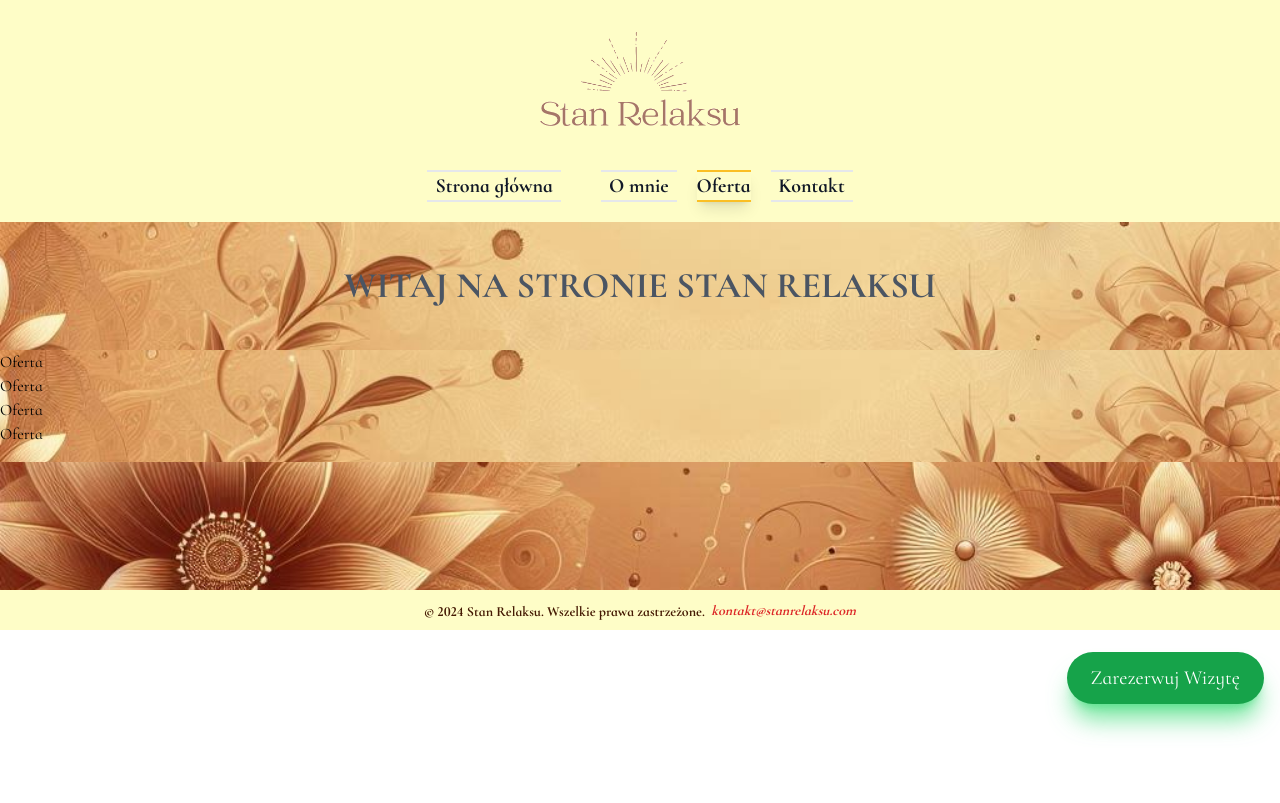
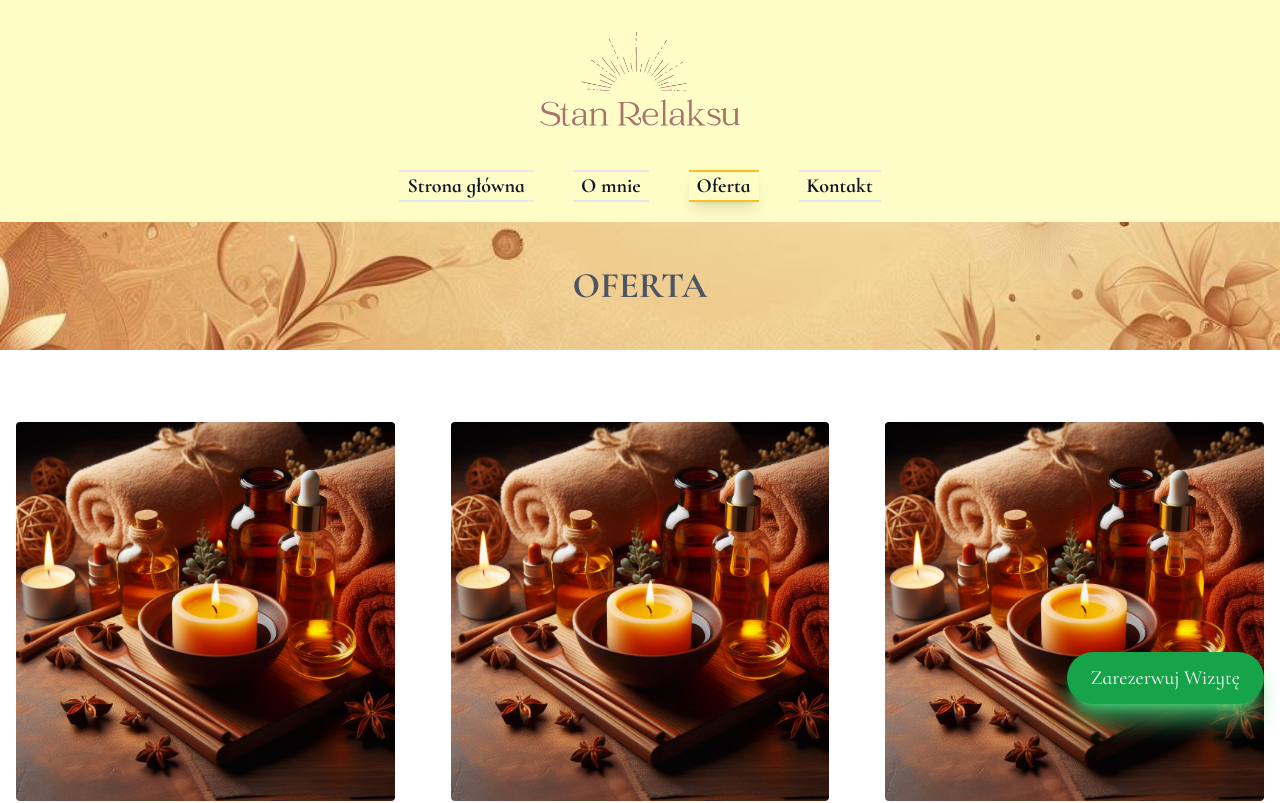
Before and after one commit to PiotrRegulski/stan-relaksu, a Next.js app: page /offer in a window 1280 px wide. Shown: the top 803 px of the page. Built offline with nearby package versions, Linux system fonts and the light colour scheme.

Commit message:
first version offer page

```diff
--- a/src/app/offer/page.tsx
+++ b/src/app/offer/page.tsx
@@ -1,18 +1,43 @@
-import React from 'react';
-
+import React from "react";
+import { OfferItem } from "@/data/OfferItem";
+import Link from "next/link";
+import Image from "next/image";
 interface OfferProps {
   // Tutaj możesz dodać właściwości, jeśli są potrzebne
 }
 
-const Offer: React.FC<OfferProps> = () => {
+const OfferPage: React.FC<OfferProps> = () => {
   return (
-    <header className="bg-cover bg-center h-28" style={{ backgroundImage: "url('/ofertabg.png')" }}>
-      <h2>Oferta</h2>
-      <h2>Oferta</h2>
-      <h2>Oferta</h2>
-      <h2>Oferta</h2>
-    </header>
+    <>
+      <header
+        id="offer-header"
+        className=" grid grid-cols-1 gap-2 place-items-center  sm:h-32 bg-cover bg-center "
+        style={{ backgroundImage: "url('/ofertabg.png')" }}
+      >
+        <h1 className=" px-4 py-3 md:text-4xl text-xl  text-center font-bold uppercase text-gray-600">
+          Oferta
+        </h1>
+      </header>
+      <main className="flex justify-center sm:mt-12">
+        <section className="grid grid-cols-1 sm:grid-cols-3 gap-6">
+          {OfferItem.map((offerItem) => (
+            <div key={offerItem.id} className="mx-4 my-6 ">
+              <Link href={`/offer/${offerItem.slug}`}>
+                <Image
+                  src={`/${offerItem.image}`}
+                  alt={offerItem.title}
+                  width={400}
+                  height={400}
+                  className="rounded"
+                />
+                <p className="text-xl text-center font-bold px-3 py-4">{offerItem.title}</p>
+              </Link>
+            </div>
+          ))}
+        </section>
+      </main>
+    </>
   );
 };
 
-export default Offer;
+export default OfferPage;
--- a/src/app/page.tsx
+++ b/src/app/page.tsx
@@ -5,11 +5,21 @@ import { lato } from "@/components/fonts";
 export default function Home() {
   return (
     <>
-
+      <div
+        className=" grid grid-cols-1 gap-2 place-items-center  sm:h-32 bg-cover bg-center "
+        style={{ backgroundImage: "url('/ofertabg.png')" }}
+      >
+        <h1 className=" px-4 py-3 md:text-4xl text-xl  text-center font-bold uppercase text-gray-600">
+          Witaj na stronie głównej
+        </h1>
+      </div>
       <main className=" grid grid-cols-1 sm:grid-cols-2 h-full sm:my-10 sm:mx-2">
 
+        <div className="  sm:px-4 px-1 sm:pb-3  h-64  sm:h-full relative ">
+          <HomepageImage />
+        </div>
         <section className="flex flex-col sm:my-2 bg-primary/45 shadow-xl rounded border-4 border-amber-300 min-h-1/3 sm:min-h-max ">
-          <div className={`${lato.className}flex justify-center`}>
+          <div className={`${lato.className}flex justify-center sm:mt-9`}>
             <h2 className=" sm:mt-12 md:text-4xl text-xl text-center font-bold uppercase py-2 text-amber-950">
               Czym się zajmuje
             </h2>
@@ -39,11 +49,7 @@ export default function Home() {
             </div>
           </div>
         </section>
-        <div className="  sm:px-4 px-1 sm:py-3 h-64  sm:h-full relative ">
-          <HomepageImage />
-        </div>
       </main>
-
     </>
   );
 }
--- a/src/components/layout/MainHeader.tsx
+++ b/src/components/layout/MainHeader.tsx
@@ -13,7 +13,7 @@ const MainHeader = () => {
   const toggleMenu = useCallback(() => setIsOpen(!isOpen), [isOpen]);
   const currentPath = usePathname();
   const getLinkClassName = (path:string):string => {
-    return currentPath === path ? 'border-y-2 border-amber-400 shadow-lg text-gray-900 font-bold' : 'px-2 mx-5  text-gray-900 font-bold border-y-2 hover:border-y-2 hover:border-amber-400 hover:shadow-lg';
+    return currentPath === path ? ' px-2 mx-5  border-y-2 border-amber-400 shadow-lg text-gray-900 font-bold' : 'px-2 mx-5  text-gray-900 font-bold border-y-2 hover:border-y-2 hover:border-amber-400 hover:shadow-lg';
   };
   return (
     <div className="relative">
@@ -111,14 +111,7 @@ const MainHeader = () => {
           </nav>
         </div>
       </header>
-      <div
-        className=" grid grid-cols-1 gap-2 place-items-center  sm:h-32 bg-cover bg-center "
-        style={{ backgroundImage: "url('/ofertabg.png')" }}
-      >
-        <h1 className=" px-4 py-3 md:text-4xl text-xl  text-center font-bold uppercase text-gray-600">
-          Witaj na stronie Stan Relaksu
-        </h1>
-      </div>
+
     </div>
   );
 };
```
